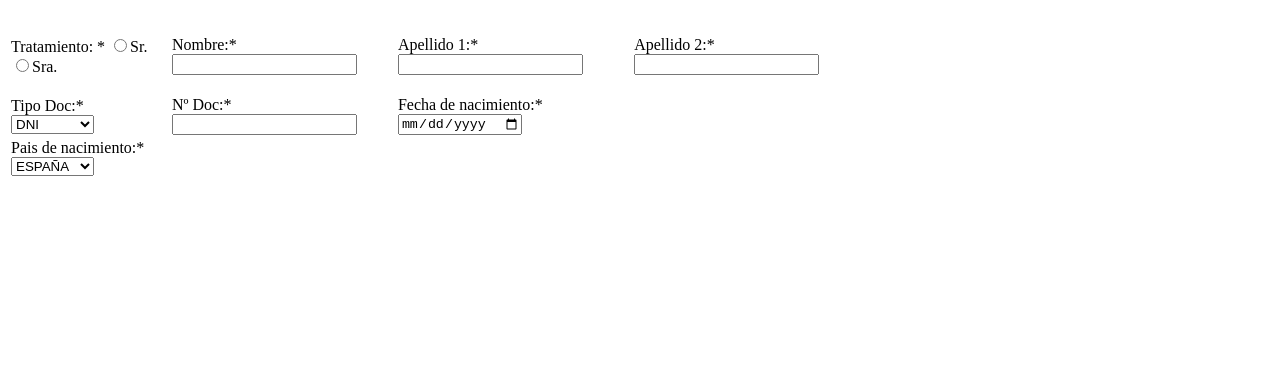
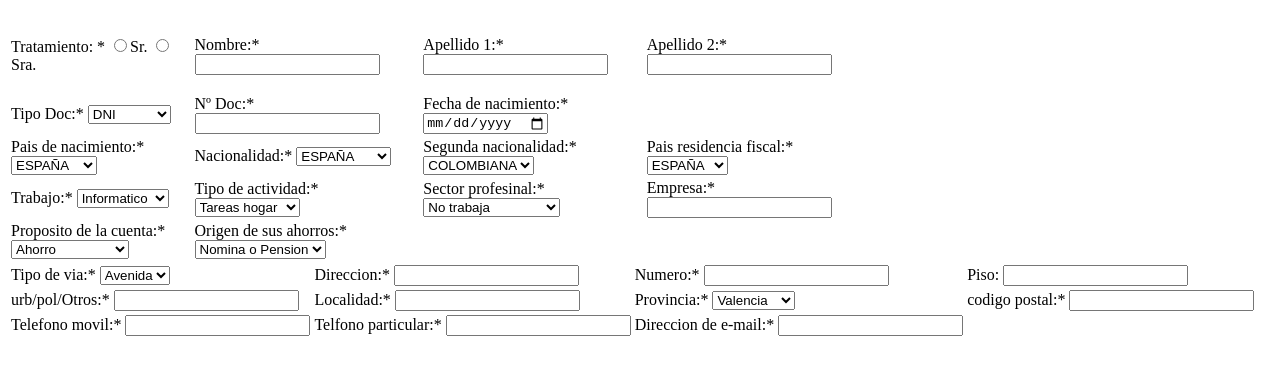
Before and after one commit to alejo836/Practica1.16, a plain HTML site: page index.html in a window 1280 px wide. Shown: the part 50-424 px from the top of the page. Drawn offline with Linux system fonts and the light colour scheme.

Commit message:
Cambios 20:11

```diff
--- a/index.html
+++ b/index.html
@@ -58,9 +58,144 @@
                   Pais de nacimiento:*
                   <select name="documento" required>
                         <option value="España">ESPAÑA</option>
-                        <option value="">NIF</option>
-                        <option value="Pasaporte">Pasaporte</option>
+                        <option value="ITALIA">ITALIA</option>
+                        <option value="ALEMANA">ALEMANA</option>
                     </select>
+                </td>
+                <td>
+                    Nacionalidad:*
+                    <select name="nacionalidad" required>
+                          <option value="España">ESPAÑA</option>
+                          <option value="FRANCESA">FRANCESA</option>
+                          <option value="ITALIANA">ITALIANA</option>
+                      </select>
+                  </td>
+                  <td>
+                    Segunda nacionalidad:*
+                    <select name="nacionalidad2" required>
+                          <option value="COLOMBIANA">COLOMBIANA</option>
+                          <option value="ARGENTINA">ARGENTINA</option>
+                          <option value="ALEMANA">ALEMANA</option>
+                      </select>
+                  </td>
+                  <td>
+                    Pais residencia fiscal:*
+                    <select name="documento" required>
+                          <option value="España">ESPAÑA</option>
+                          <option value="FRANCIA">FRANCIA</option>
+                          <option value="ITALIA">ITALIA</option>
+                      </select>
+                  </td>
+            </tr>
+            <tr>
+                <td>
+                    Trabajo:*
+                    <select name="Trabajo" required>
+                          <option value="Informatico">Informatico</option>
+                          <option value="Funcionario">Funcionario</option>
+                          <option value="oficinista">oficinista</option>
+                      </select>
+                </td>
+                <td>
+                    Tipo de actividad:*
+                    <select name="Trabajo" required>
+                          <option value="Tareas_hogar">Tareas hogar</option>
+                          <option value="Estudiante">Estudiante</option>
+                          <option value="Desempleado">Desempleado</option>
+                          <option value="Jubilado">Jubilado</option>
+                          <option value="Pensionista">Pensionista</option>
+                      </select>
+                </td>
+                <td>
+                    Sector profesinal:*
+                    <select name="Sector_profesional" required>
+                          <option value="No_trabaja">No trabaja</option>
+                          <option value="Banca">Banca</option>
+                          <option value="Construcción">Construcción</option>
+                          <option value="Energía">Energía</option>
+                          <option value="Industria">Industria</option>
+                          <option value="Recursos_humanos">Recursos humanos</option>
+                          <option value="Servicios">Servicios</option>
+                      </select>
+                </td>
+                <td>
+                    Empresa:*
+                    <input type="text" name="empresa">
+                </td>
+            </tr>
+            <tr>
+                <td>
+                    Proposito de la cuenta:*
+                    <select name="tipo_de_cuenta" required>
+                        <option value="ahorro">Ahorro</option>
+                        <option value="cuenta_corriente">cuenta corriente</option>
+                    </select>
+                </td>
+                <td>
+                    Origen de sus ahorros:*
+                    <select name="Origen_de_ahorros" required>
+                        <option value="Nomina_o_Pension">Nomina o Pension</option>
+                        <option value="Subvencion">Subvencion</option>
+                    </select>
+                </td>
+            </tr>
+        </table>
+        <table class="color">
+            <tr>
+                <td>
+                    Tipo de via:*
+                    <select name="tipo_de_via" required>
+                        <option value="Avenida">Avenida</option>
+                        <option value="Calle">Calle</option>
+                    </select>
+                </td>
+                <td>
+                    Direccion:*
+                    <input type="text" name="Direccion">
+                </td>
+                <td>
+                    Numero:*
+                    <input type="text" name="Numero">
+                </td>
+                <td>
+                    Piso:
+                    <input type="text" name="Piso">
+                </td>
+            </tr>
+            <tr>
+                <td>
+                    urb/pol/Otros:*
+                    <input type="text" name="urb/pol/Otros">
+                </td>
+                <td>
+                    Localidad:*
+                    <input type="text" name="Localidad">
+                </td>
+                <td>
+                    Provincia:*
+                    <select name="Provincia" required>
+                        <option value="Valencia">Valencia</option>
+                        <option value="Madrid">Madrid</option>
+                        <option value="Barcelona">Barcelona</option>
+                    </select>
+                </td>
+                <td>
+                    codigo postal:*
+                    <input type="text" name="codigo_postal">
+                </td>
+            </tr>
+            <tr>
+                <td>
+                    Telefono movil:*
+                    <input type="text" name="Telefono_movil">
+                </td>
+                <td>
+                    Telfono particular:*
+                    <input type="text" name="Telefono_particular">
+                </td>
+                <td>
+                    Direccion de e-mail:*
+                    <input type="text" name="e-mail">
                 </td>
             </tr>
         </table>
```
